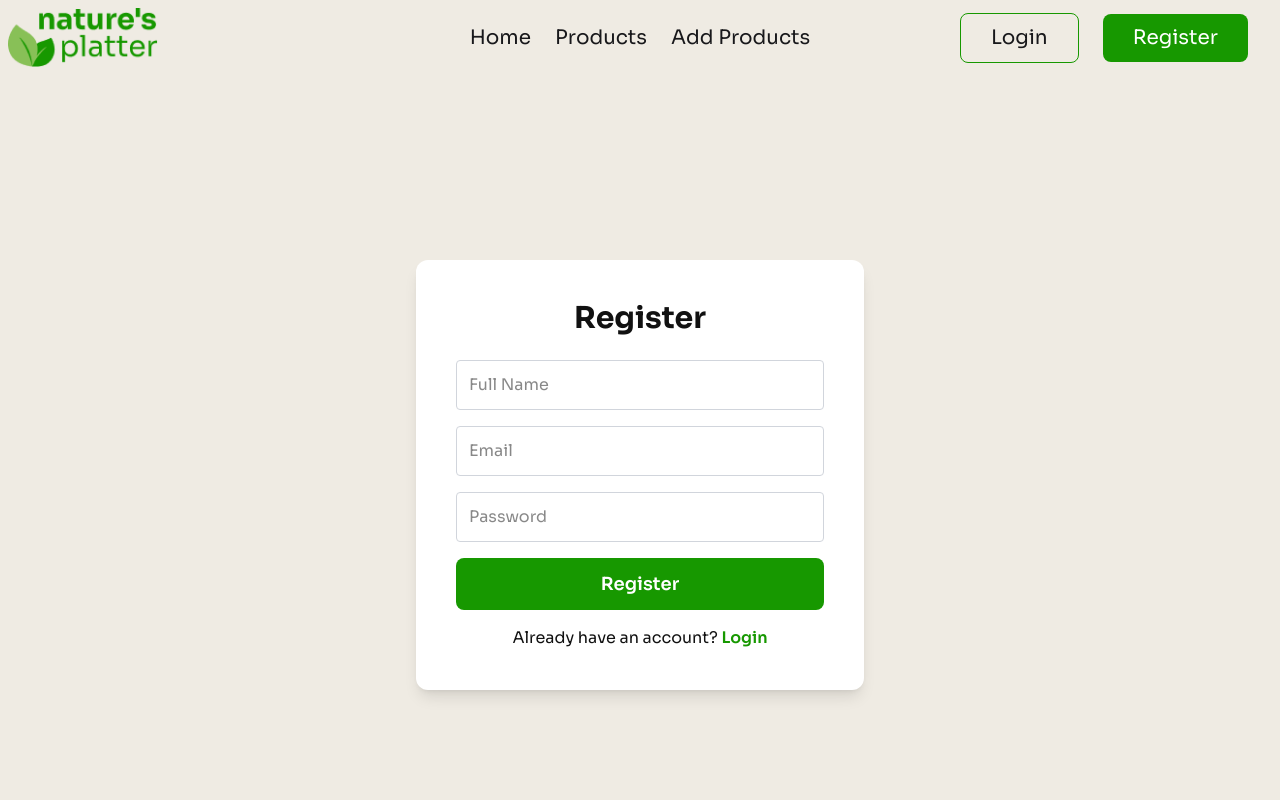
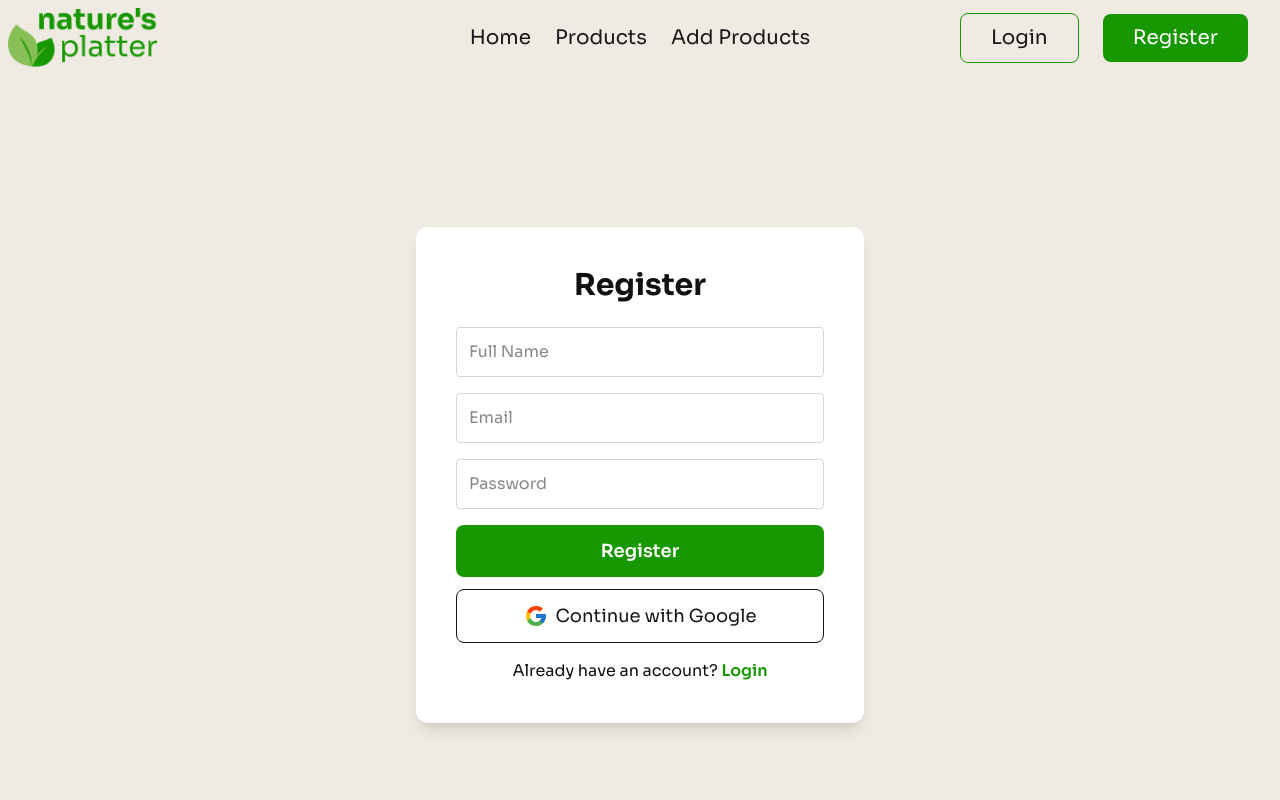
Before and after one commit to khalidhossain5000/next-js-task-simple-web-app, a Next.js app: page /register in a window 1280 px wide. Shown: the top 800 px of the page. Built offline with nearby package versions, Linux system fonts and the light colour scheme.

Commit message:
google register button added and google credentials added

```diff
--- a/app/api/auth/[...nextauth]/route.js
+++ b/app/api/auth/[...nextauth]/route.js
@@ -7,7 +7,7 @@ export const authOptions = {
     // Google login
     GoogleProvider({
       clientId: process.env.GOOGLE_CLIENT_ID,
-      clientSecret: process.env.GOOGLE_CLIENT_SECRET,
+      clientSecret: process.env.GOOGLE_CLIENT_SECRETS,
     }),
 
     // Credentials login
--- a/app/register/page.js
+++ b/app/register/page.js
@@ -3,6 +3,7 @@ import React, { useState } from 'react';
 import { useRouter } from 'next/navigation';
 import Link from 'next/link';
 import Swal from 'sweetalert2';
+import { FcGoogle } from "react-icons/fc";
 
 
 const Page = () => {
@@ -78,11 +79,22 @@ const handleRegister = async (e) => {
           />
           <button
             type="submit"
-            className="w-full py-3 rounded-lg bg-[#179800] text-white font-semibold text-lg"
+            className="cursor-pointer w-full py-3 rounded-lg bg-[#179800] text-white font-semibold text-lg"
           >
             {loading ? "Registering..." : "Register"}
           </button>
         </form>
+
+<button
+  type="button"
+  onClick={() => signIn("google")}
+  className="mt-3 w-full p-3 bg-white border rounded-lg flex items-center justify-center gap-2 text-lg"
+>
+  <FcGoogle size={24} />
+  Continue with Google
+</button>
+
+
 
         <p className="text-center text-[#111111] mt-4">
           Already have an account?{" "}
```
